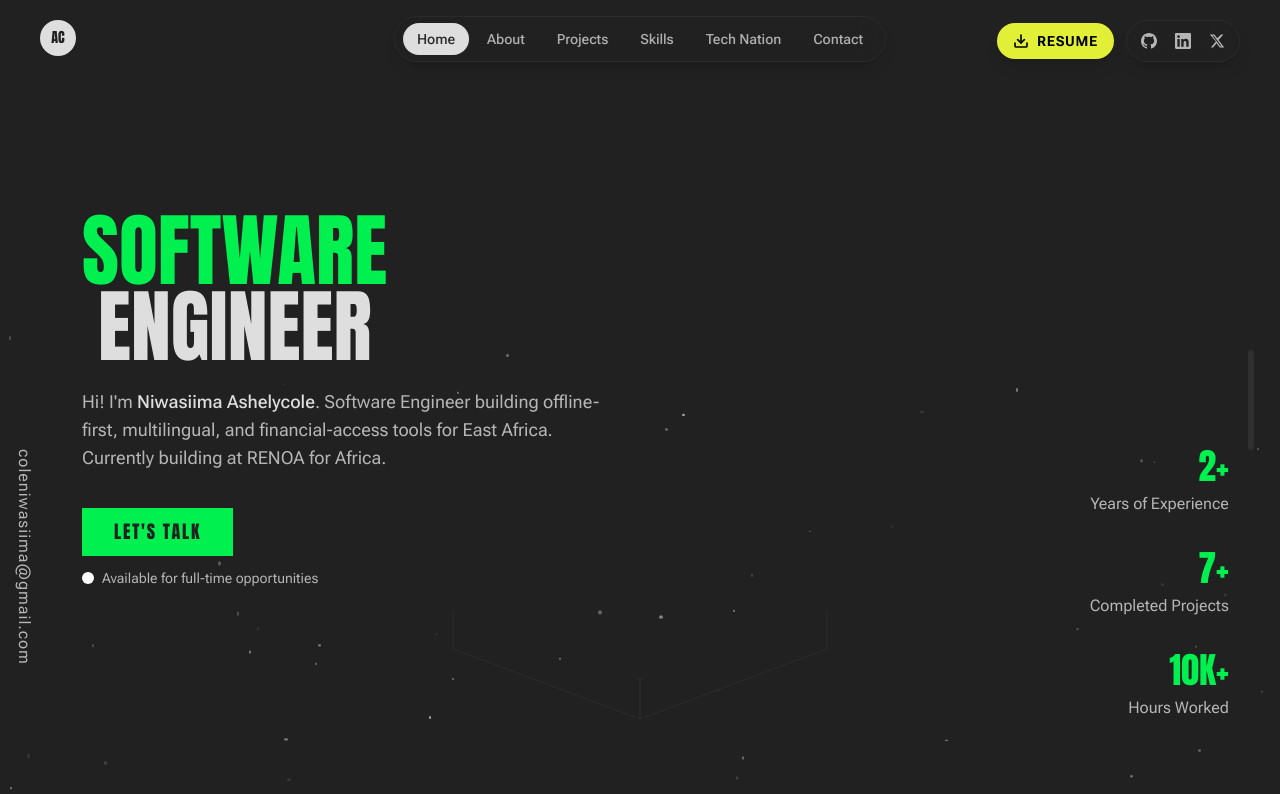
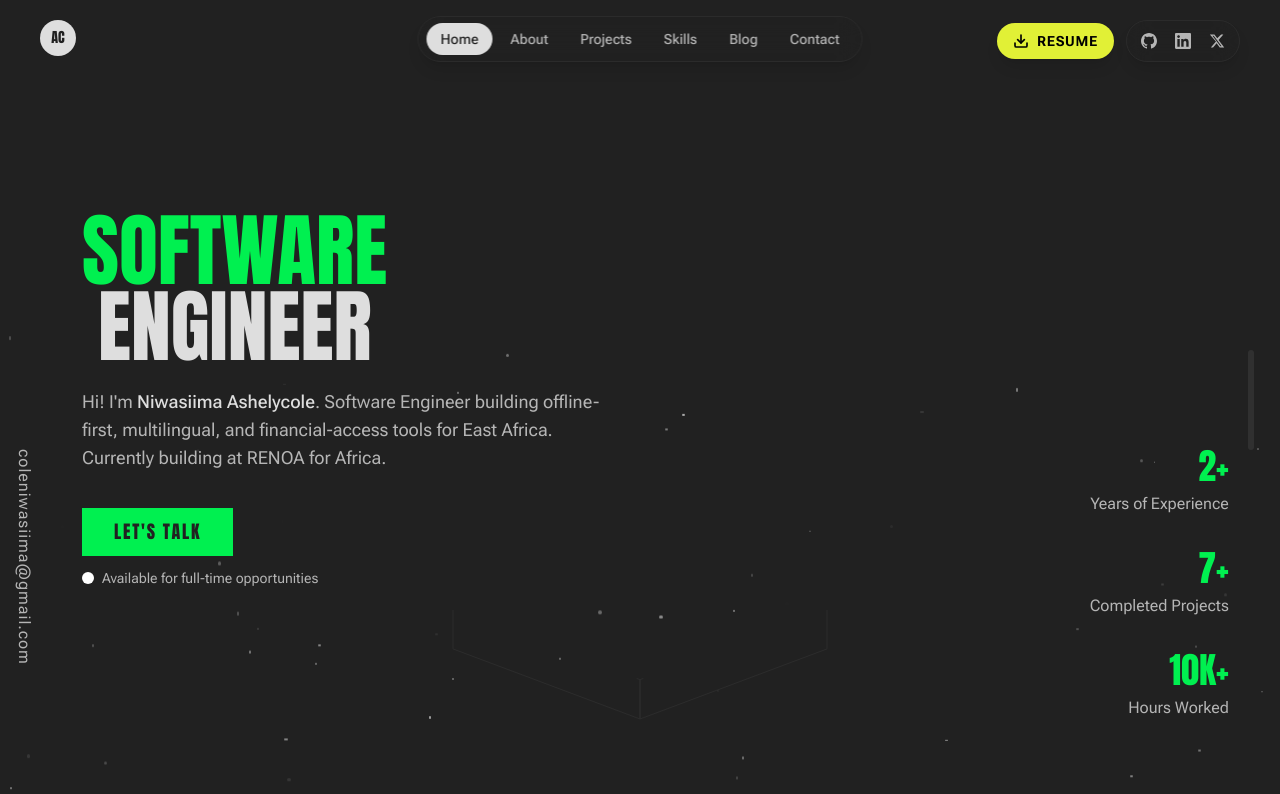
Before and after one commit to Ashelycole1/MY-OWN-PORTFOLIO, a Next.js app: page / in a window 1280 px wide. Shown: the top 794 px of the page. Built offline with nearby package versions, Linux system fonts and the light colour scheme.

Commit message:
fix(nav): retain 'Blog' label in main navigation bar

```diff
--- a/components/Navbar.tsx
+++ b/components/Navbar.tsx
@@ -11,7 +11,7 @@ const MENU_LINKS = [
     { name: 'About', url: '/#about-me' },
     { name: 'Projects', url: '/#selected-projects' },
     { name: 'Skills', url: '/#skills' },
-    { name: 'Tech Nation', url: '/blog' },
+    { name: 'Blog', url: '/blog' },
     { name: 'Contact', url: '/#contact' },
 ];
 
```
